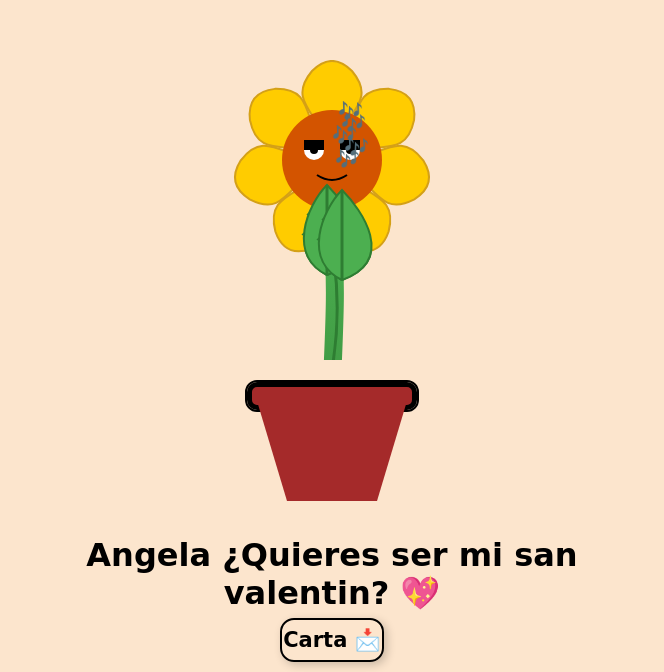
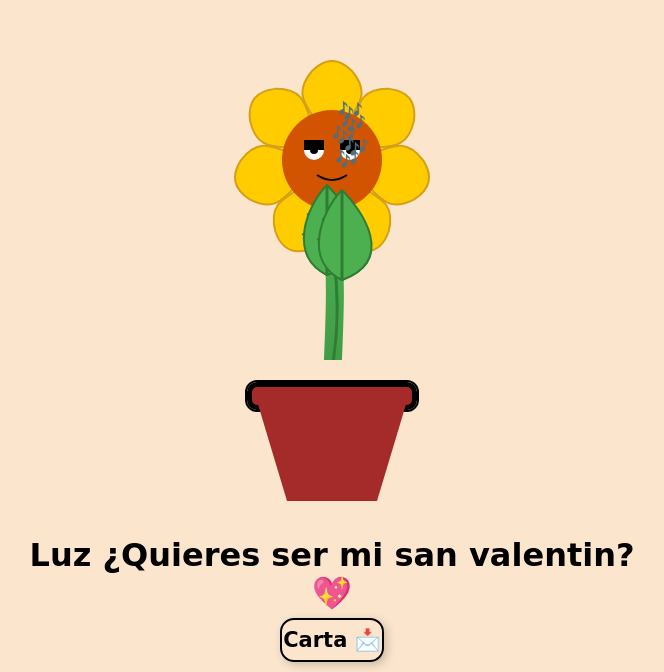
Before and after one commit to R54ba/14-de-febrero, a plain HTML site: page index.html in a window 1280 px wide. Shown: the part 128-800 px from the top of the page, without its empty margins (308-972 px from the left). Drawn offline with Linux system fonts and the light colour scheme.

Commit message:
Update index.html

```diff
--- a/index.html
+++ b/index.html
@@ -19,7 +19,7 @@
             <source src="Bruno Mars.mp3" type="audio/mp3">
             Tu navegador no soporta el elemento de audio.
         </audio>
-        <div class="texto-san-valentin"> Angela ¿Quieres ser mi san valentin? 💖</div>
+        <div class="texto-san-valentin"> Luz ¿Quieres ser mi san valentin? 💖</div>
     </div>
 
     <script src="script.js"></script>
```
